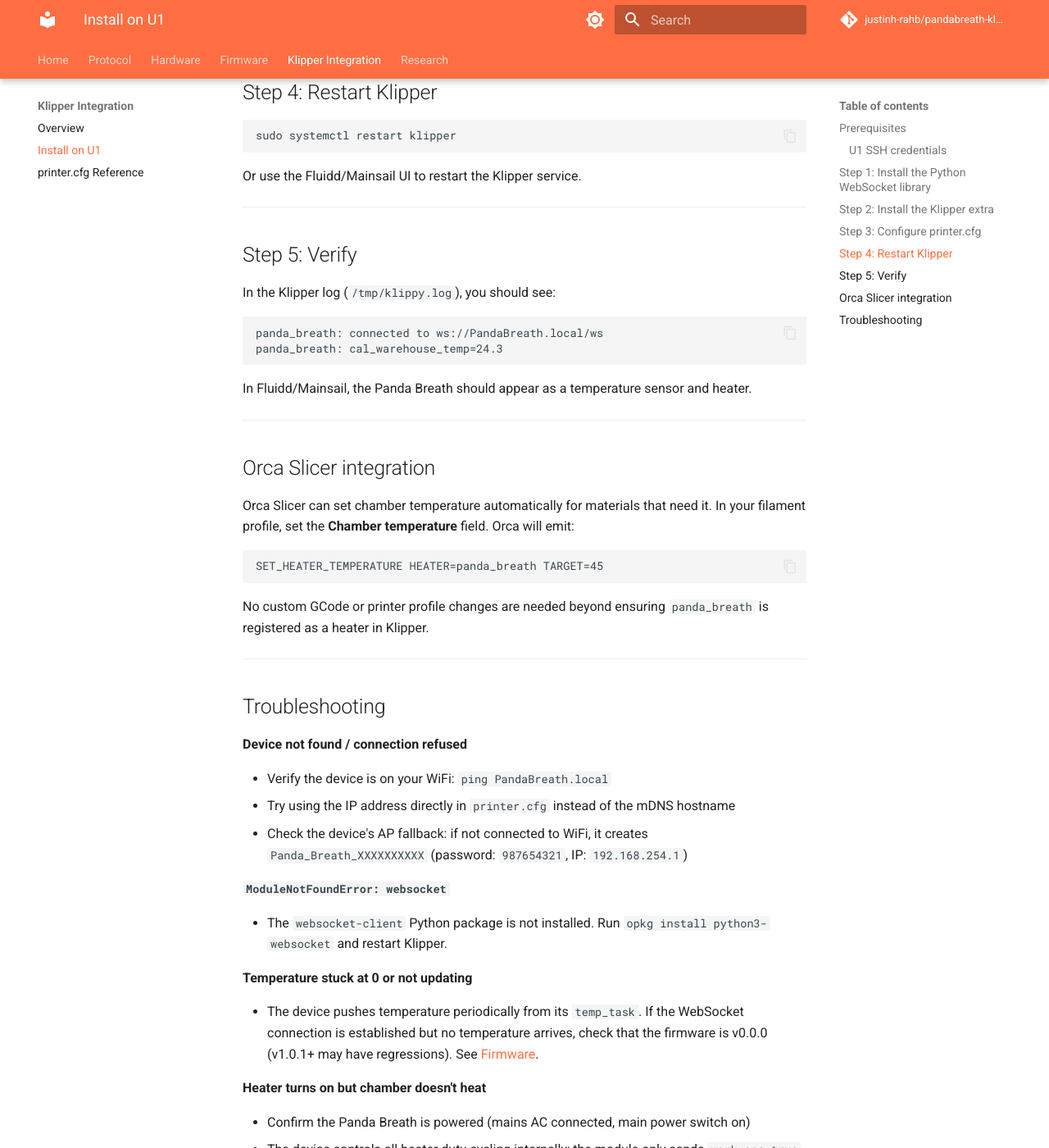
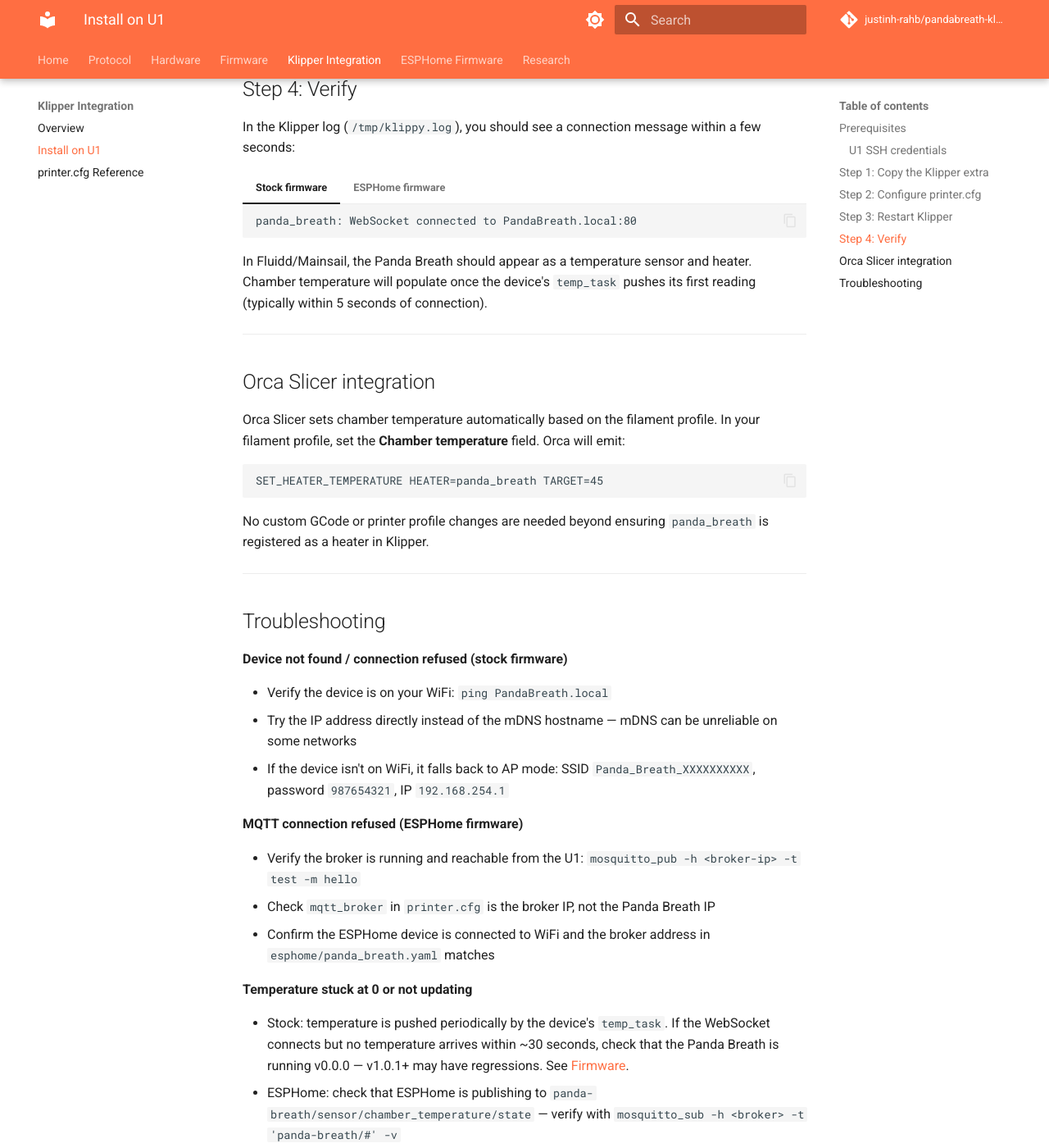
Before and after one commit to justinh-rahb/pandabreath-klipper, an MkDocs documentation site: the page built from docs/klipper/install.md, in a window 1280 px wide and 1400 px high, scrolled down 1838 px. Shown: the whole window at 82% size. Built offline with MkDocs 1.6.1 and Material for MkDocs 9.7.7, drawn with Linux system fonts in a browser that asks for light colours; comment, search, counter and statistics services are not loaded; some of the changed text lies outside the part shown.

Commit message:
Add comprehensive documentation for ESPHome firmware integration and update Klipper module instructions

````diff
--- a/docs/klipper/install.md
+++ b/docs/klipper/install.md
@@ -1,16 +1,14 @@
 # Install on Snapmaker U1
-
-!!! warning "Module not yet written"
-    `panda_breath.py` is still in development. These instructions describe the planned installation procedure for when it is ready.
 
 ---
 
 ## Prerequisites
 
-- Snapmaker U1 running the [community extended firmware](https://snapmakeru1-extended-firmware.pages.dev) (devel build for development; basic or extended for production)
+- Snapmaker U1 running the [community extended firmware](https://snapmakeru1-extended-firmware.pages.dev)
 - SSH access to the U1
 - BIQU Panda Breath connected to your WiFi network
 - Panda Breath IP address or mDNS hostname (`PandaBreath.local`)
+- If using ESPHome firmware path: an MQTT broker reachable by both the Panda Breath and the U1
 
 ### U1 SSH credentials
 
@@ -25,28 +23,17 @@ ssh lava@<u1-ip>
 
 ---
 
-## Step 1: Install the Python WebSocket library
+## Step 1: Copy the Klipper extra
 
-The `websocket-client` package is not included in stock Klipper. On a devel extended firmware build, opkg/entware is available:
+`panda_breath.py` has no external Python dependencies — it uses only the standard library. No package installation is required.
+
+Copy the file to the Klipper extras directory from your workstation:
 
 ```sh
-opkg install python3-websocket
-```
-
-On production builds, the package must be included in the firmware overlay. See the [U1 extended firmware development docs](https://snapmakeru1-extended-firmware.pages.dev/development) for overlay build instructions.
-
----
-
-## Step 2: Install the Klipper extra
-
-Copy `panda_breath.py` to the Klipper extras directory:
-
-```sh
-# From your workstation
 scp panda_breath.py lava@<u1-ip>:/home/lava/klipper/klippy/extras/
 ```
 
-Or on the device directly if you have the file there:
+Or directly on the device:
 
 ```sh
 cp panda_breath.py /home/lava/klipper/klippy/extras/
@@ -54,27 +41,39 @@ cp panda_breath.py /home/lava/klipper/klippy/extras/
 
 ---
 
-## Step 3: Configure `printer.cfg`
+## Step 2: Configure `printer.cfg`
 
-Add the following section to your `printer.cfg`:
+Add one of the following sections depending on which firmware your Panda Breath is running.
 
-```ini
-[panda_breath]
-host: PandaBreath.local   # or use the IP address directly
-port: 80
-```
+=== "Stock firmware (OEM v0.0.0)"
 
-Then reference it as a heater in your temperature fan, macros, or print start GCode:
+    ```ini
+    [panda_breath]
+    firmware: stock
+    host: PandaBreath.local   # or IP address
+    port: 80
+    ```
 
-```ini
-# Example: treat as a standard chamber heater
-[heater_generic panda_breath]
-# (the module registers itself; no additional config needed here)
-```
+    !!! tip "Recommended firmware"
+        Use OEM v0.0.0 — it is the only confirmed stable release. v1.0.1+ have thermal regression bugs and v1.0.2 silently removed PTC thermal runaway detection. See [Firmware](../firmware.md).
+
+=== "ESPHome firmware"
+
+    ```ini
+    [panda_breath]
+    firmware: esphome
+    mqtt_broker: 192.168.1.x   # IP of your MQTT broker
+    mqtt_port: 1883
+    mqtt_topic_prefix: panda-breath
+    ```
+
+    An MQTT broker (e.g. Mosquitto) must be reachable from both the Panda Breath and the U1. See [ESPHome](../esphome/index.md) for setup details.
+
+The module registers itself as a Klipper heater named `panda_breath`. No additional `[heater_generic]` or `[temperature_sensor]` blocks are needed.
 
 ---
 
-## Step 4: Restart Klipper
+## Step 3: Restart Klipper
 
 ```sh
 sudo systemctl restart klipper
@@ -84,22 +83,29 @@ Or use the Fluidd/Mainsail UI to restart the Klipper service.
 
 ---
 
-## Step 5: Verify
+## Step 4: Verify
 
-In the Klipper log (`/tmp/klippy.log`), you should see:
+In the Klipper log (`/tmp/klippy.log`), you should see a connection message within a few seconds:
 
-```
-panda_breath: connected to ws://PandaBreath.local/ws
-panda_breath: cal_warehouse_temp=24.3
-```
+=== "Stock firmware"
 
-In Fluidd/Mainsail, the Panda Breath should appear as a temperature sensor and heater.
+    ```
+    panda_breath: WebSocket connected to PandaBreath.local:80
+    ```
+
+=== "ESPHome firmware"
+
+    ```
+    panda_breath: MQTT connected to 192.168.1.x:1883
+    ```
+
+In Fluidd/Mainsail, the Panda Breath should appear as a temperature sensor and heater. Chamber temperature will populate once the device's `temp_task` pushes its first reading (typically within 5 seconds of connection).
 
 ---
 
 ## Orca Slicer integration
 
-Orca Slicer can set chamber temperature automatically for materials that need it. In your filament profile, set the **Chamber temperature** field. Orca will emit:
+Orca Slicer sets chamber temperature automatically based on the filament profile. In your filament profile, set the **Chamber temperature** field. Orca will emit:
 
 ```gcode
 SET_HEATER_TEMPERATURE HEATER=panda_breath TARGET=45
@@ -111,21 +117,29 @@ No custom GCode or printer profile changes are needed beyond ensuring `panda_bre
 
 ## Troubleshooting
 
-**Device not found / connection refused**
+**Device not found / connection refused (stock firmware)**
 
 - Verify the device is on your WiFi: `ping PandaBreath.local`
-- Try using the IP address directly in `printer.cfg` instead of the mDNS hostname
-- Check the device's AP fallback: if not connected to WiFi, it creates `Panda_Breath_XXXXXXXXXX` (password: `987654321`, IP: `192.168.254.1`)
+- Try the IP address directly instead of the mDNS hostname — mDNS can be unreliable on some networks
+- If the device isn't on WiFi, it falls back to AP mode: SSID `Panda_Breath_XXXXXXXXXX`, password `987654321`, IP `192.168.254.1`
 
-**`ModuleNotFoundError: websocket`**
+**MQTT connection refused (ESPHome firmware)**
 
-- The `websocket-client` Python package is not installed. Run `opkg install python3-websocket` and restart Klipper.
+- Verify the broker is running and reachable from the U1: `mosquitto_pub -h <broker-ip> -t test -m hello`
+- Check `mqtt_broker` in `printer.cfg` is the broker IP, not the Panda Breath IP
+- Confirm the ESPHome device is connected to WiFi and the broker address in `esphome/panda_breath.yaml` matches
 
 **Temperature stuck at 0 or not updating**
 
-- The device pushes temperature periodically from its `temp_task`. If the WebSocket connection is established but no temperature arrives, check that the firmware is v0.0.0 (v1.0.1+ may have regressions). See [Firmware](../firmware.md).
+- Stock: temperature is pushed periodically by the device's `temp_task`. If the WebSocket connects but no temperature arrives within ~30 seconds, check that the Panda Breath is running v0.0.0 — v1.0.1+ may have regressions. See [Firmware](../firmware.md).
+- ESPHome: check that ESPHome is publishing to `panda-breath/sensor/chamber_temperature/state` — verify with `mosquitto_sub -h <broker> -t 'panda-breath/#' -v`
 
 **Heater turns on but chamber doesn't heat**
 
-- Confirm the Panda Breath is powered (mains AC connected, main power switch on)
-- The device controls all heater duty-cycling internally; the module only sends `work_on: true`
+- Confirm mains AC is connected and the main power switch on the Panda Breath is on
+- The device manages all internal heater relay duty-cycling; the module only sends `work_on: true`
+
+**`ImportError` or `AttributeError` on Klipper start**
+
+- Verify the file was copied to the correct path: `/home/lava/klipper/klippy/extras/panda_breath.py`
+- Confirm there are no leftover `*.pyc` files from a different Python version in the same directory
--- a/mkdocs.yml
+++ b/mkdocs.yml
@@ -44,6 +44,8 @@ nav:
       - Overview: klipper/index.md
       - Install on U1: klipper/install.md
       - printer.cfg Reference: klipper/printer-cfg.md
+  - ESPHome Firmware:
+      - Overview: esphome/index.md
   - Research:
       - Methodology: research/methodology.md
 
````
Also changed, not shown: docs/esphome/index.md (added, +119 -0 lines), docs/index.md (+41 -21 lines), docs/klipper/index.md (+45 -31 lines), docs/klipper/printer-cfg.md (+61 -29 lines).
